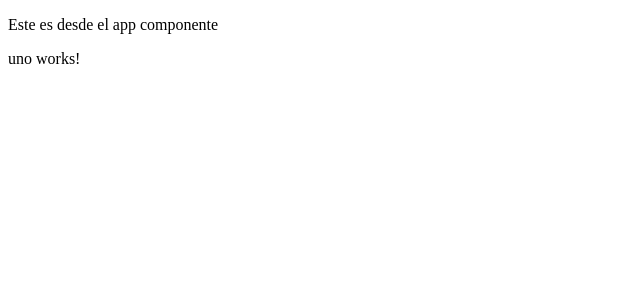
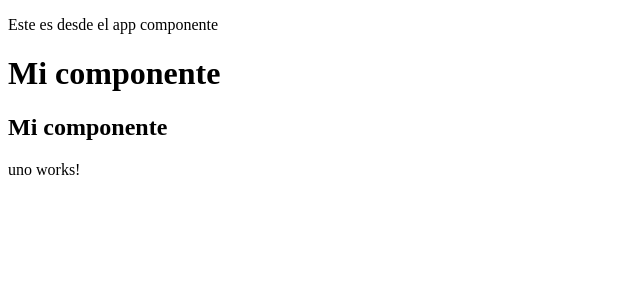
Before and after one commit to La-azul-y-oro/angular-practica1, an Angular app: page / in a window 1280 px wide. Shown: the top 300 px of the page, without its empty margins (0-640 px from the left). Built offline with nearby package versions, Linux system fonts and the light colour scheme.

Commit message:
Nico Juanchi 26_4

```diff
--- a/src/app/components/uno/uno.component.css
+++ b/src/app/components/uno/uno.component.css
@@ -0,0 +1,3 @@
+.h1{
+    color: blue;
+}
--- a/src/app/components/uno/uno.component.html
+++ b/src/app/components/uno/uno.component.html
@@ -1 +1,3 @@
+<h1 (click)="click()">{{title}}</h1>
+<h2>{{getTitle()}}</h2>
 <p>uno works!</p>
--- a/src/app/components/uno/uno.component.ts
+++ b/src/app/components/uno/uno.component.ts
@@ -1,4 +1,5 @@
 import { Component } from '@angular/core';
+import { MiServicioService } from '../../mi-servicio.service';
 
 @Component({
   selector: 'app-uno',
@@ -8,5 +9,21 @@ import { Component } from '@angular/core';
   styleUrl: './uno.component.css'
 })
 export class UnoComponent {
+  title : string = "Mi componente";
 
+  getTitle(){
+    return this.title;
+  }
+
+  click(){
+    this.title = "Bocaaaaaa";
+  }
+
+  constructor(private service:MiServicioService) {
+
+  }
+
+  getEmpleado() {
+    return this.service.getEmpleador();
+  }
 }
--- /dev/null
+++ b/src/app/mi-servicio.service.ts
@@ -0,0 +1,11 @@
+import { Injectable } from '@angular/core';
+
+@Injectable({
+  providedIn: 'root'
+})
+export class MiServicioService {
+
+  getEmpleador(){
+
+  }
+}
```
Also changed, not shown: 1 other file (tests, documents, lock files or other folders).
